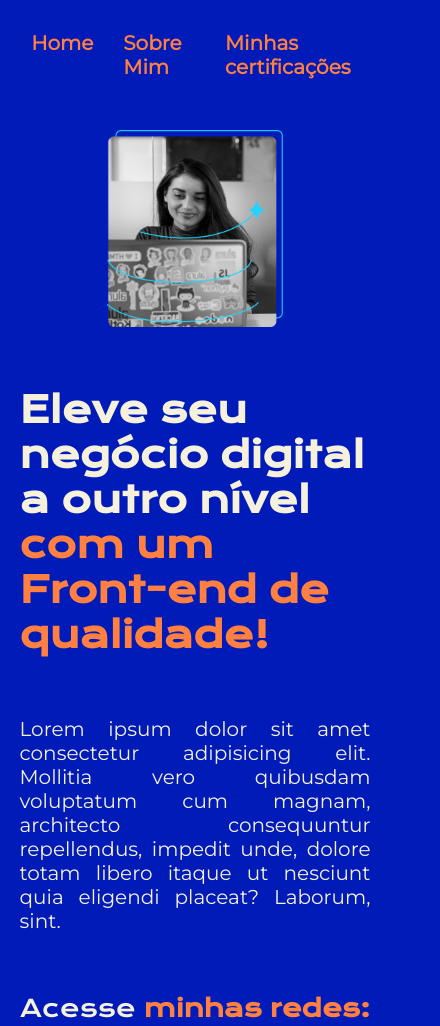
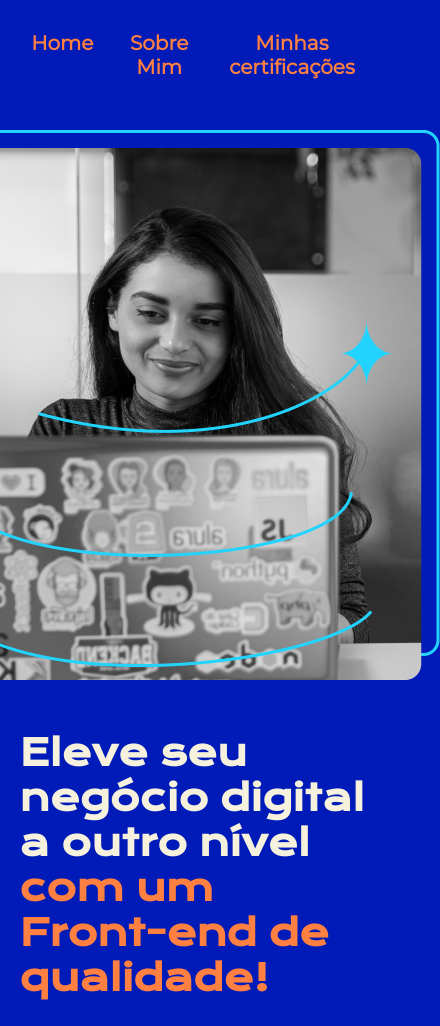
Before and after one commit to dev-iancarlossp/portfolio, a plain HTML site: page PROJ-001/index.html in a window 390 px wide. Shown: the top 1026 px of the page, 440 px wide, since content can reach past the window. Drawn offline with nearby package versions, Linux system fonts and the light colour scheme.

Commit message:
responsiveness updates

```diff
--- a/PROJ-001/index.html
+++ b/PROJ-001/index.html
@@ -21,8 +21,8 @@
 
             <p class="apresentacao__conteudo__texto">Lorem ipsum dolor sit amet consectetur adipisicing elit. Mollitia vero quibusdam voluptatum cum magnam, architecto consequuntur repellendus, impedit unde, dolore totam libero itaque ut nesciunt quia eligendi placeat? Laborum, sint. </p>
 
+            <h2 class="apresentacao__link__subtitulo">Acesse <strong class="apresentacao__link__destaque ">minhas redes:</strong></h2>
             <div class="apresentacao__link">
-                <h2 class="apresentacao__link__subtitulo">Acesse <strong class="apresentacao__link__destaque ">minhas redes:</strong></h2>
 
                 <a class="apresentacao__link__navegacao" href="https://www.linkedin.com/in/iancarlossp/" target="_blank"> <img src="assets/linkedin.png" alt="logo-linkedin">LinkedIn</a>
 
--- a/PROJ-001/styles/style.css
+++ b/PROJ-001/styles/style.css
@@ -38,6 +38,7 @@ body {
     font-size: 20px;
     color: var(--cor-terciaria);
     text-decoration: none;
+    text-align: center;
     transition: transform 0.3s ease;
 }
 
@@ -47,11 +48,11 @@ body {
 }
 
 .apresentacao {
-    padding: 8% 8%;
+    padding: 3% 8%;
     display: flex;
     align-items: center;
-    justify-content: center;
-    gap: 60px;
+    /* justify-content: center; */
+    gap: 150px;
     margin: 0;
 }
 
@@ -61,9 +62,9 @@ body {
 
 .apresentacao__conteudo {
     display: flex;
-    width: 60%;
+    width: 50%;
     flex-direction: column;
-    gap: 25px;
+    gap: 40px;
 }
 
 .apresentacao__conteudo__titulo {
@@ -78,12 +79,12 @@ body {
 }
 
 .apresentacao__imagem {
-    width: 50%;
+    width: 40%;
 }
 
 .apresentacao__link {
     display: flex;
-    flex-direction: column;
+    flex-direction: row;
     justify-content: space-between;
     align-items: center;
     gap: 32px;
@@ -93,6 +94,7 @@ body {
     font-family: var(--fonte-principal);
     font-weight: 400;
     font-size: 1.5rem;
+    text-align: center;
 }
 
 .apresentacao__link__navegacao {
@@ -145,14 +147,23 @@ body {
     .apresentacao {
         padding: 5%;
         flex-direction: column-reverse;
+        gap: 50px;
+    }
+
+    .apresentacao__imagem {
+        width: auto;
     }
 
     .apresentacao__conteudo {
         width: auto;
-        gap: 60px;
+        gap: 30px;
     }
 
     .apresentacao__link__navegacao {
         width: 60%;
     }
+
+    .apresentacao__link {
+        flex-direction: column;
+    }
 }
```
Also changed, not shown: PROJ-001/about.html (+2 -4 lines).
